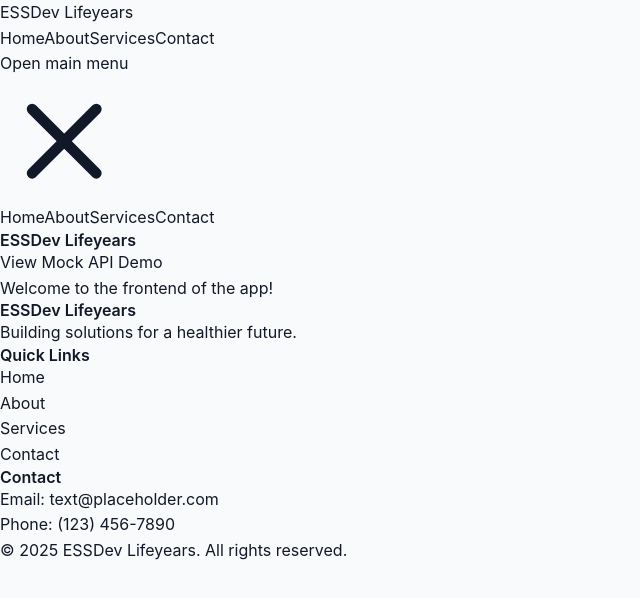
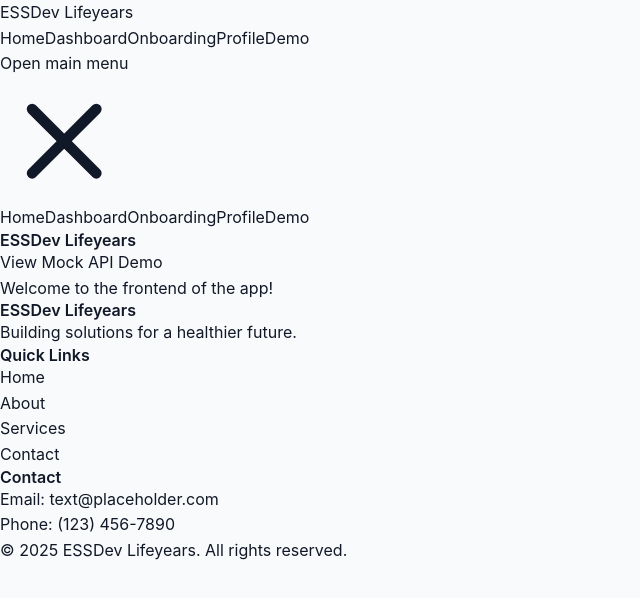
Before and after one commit to Aram-az/ESSDev-Lifeyears, a React (Vite) app in the folder frontend/: page / in a window 1280 px wide. Both pictures are taken after a click on the button "Open main menu". Shown: the top 598 px of the page, without its empty margins (0-640 px from the left). Built offline with nearby package versions, Linux system fonts and the light colour scheme; no server answers.

Commit message:
updated navbar
- updated navbar to use <Link/> React components to reflect new routing implementation

```diff
--- a/frontend/src/components/Navbar.jsx
+++ b/frontend/src/components/Navbar.jsx
@@ -1,4 +1,5 @@
 import { useState } from "react";
+import { Link } from "react-router-dom";
 
 function Navbar() {
   const [isMenuOpen, setIsMenuOpen] = useState(false);
@@ -12,38 +13,44 @@ function Navbar() {
       <div className="max-w-7xl mx-auto px-4 sm:px-6 lg:px-8">
         <div className="flex justify-between items-center h-16">
           <div className="flex-shrink-0">
-            <a href="/" className="text-xl font-bold text-gray-800">
+            <Link href="/" className="text-xl font-bold text-gray-800">
               ESSDev Lifeyears
-            </a>
+            </Link>
           </div>
 
           {/* Desktop Menu */}
           <div className="hidden md:block">
             <div className="ml-10 flex items-baseline space-x-4">
-              <a
-                href="#home"
+              <Link
+                to="/"
                 className="text-gray-700 hover:text-gray-900 px-3 py-2 rounded-md text-sm font-medium transition-colors"
               >
                 Home
-              </a>
-              <a
-                href="#about"
+              </Link>
+              <Link
+                to="/dashboard-temp"
                 className="text-gray-700 hover:text-gray-900 px-3 py-2 rounded-md text-sm font-medium transition-colors"
               >
-                About
-              </a>
-              <a
-                href="#services"
+                Dashboard
+              </Link>
+              <Link
+                to="/onboarding-temp"
                 className="text-gray-700 hover:text-gray-900 px-3 py-2 rounded-md text-sm font-medium transition-colors"
               >
-                Services
-              </a>
-              <a
-                href="#contact"
+                Onboarding
+              </Link>
+              <Link
+                to="/profile-temp"
                 className="text-gray-700 hover:text-gray-900 px-3 py-2 rounded-md text-sm font-medium transition-colors"
               >
-                Contact
-              </a>
+                Profile
+              </Link>
+              <Link
+                to="/demo"
+                className="text-gray-700 hover:text-gray-900 px-3 py-2 rounded-md text-sm font-medium transition-colors"
+              >
+                Demo
+              </Link>
             </div>
           </div>
 
@@ -95,34 +102,41 @@ function Navbar() {
       {isMenuOpen && (
         <div className="md:hidden">
           <div className="px-2 pt-2 pb-3 space-y-1 sm:px-3 bg-gray-50">
-            <a
-              href="#home"
+            <Link
+              to="/"
               className="text-gray-700 hover:text-gray-900 block px-3 py-2 rounded-md text-base font-medium"
               onClick={() => setIsMenuOpen(false)}
             >
               Home
-            </a>
-            <a
-              href="#about"
+            </Link>
+            <Link
+              to="/dashboard-temp"
               className="text-gray-700 hover:text-gray-900 block px-3 py-2 rounded-md text-base font-medium"
               onClick={() => setIsMenuOpen(false)}
             >
-              About
-            </a>
-            <a
-              href="#services"
+              Dashboard
+            </Link>
+            <Link
+              to="/onboarding-temp"
               className="text-gray-700 hover:text-gray-900 block px-3 py-2 rounded-md text-base font-medium"
               onClick={() => setIsMenuOpen(false)}
             >
-              Services
-            </a>
-            <a
-              href="#contact"
+              Onboarding
+            </Link>
+            <Link
+              to="/profile-temp"
               className="text-gray-700 hover:text-gray-900 block px-3 py-2 rounded-md text-base font-medium"
               onClick={() => setIsMenuOpen(false)}
             >
-              Contact
-            </a>
+              Profile
+            </Link>
+            <Link
+              to="/demo"
+              className="text-gray-700 hover:text-gray-900 block px-3 py-2 rounded-md text-base font-medium"
+              onClick={() => setIsMenuOpen(false)}
+            >
+              Demo
+            </Link>
           </div>
         </div>
       )}
```
